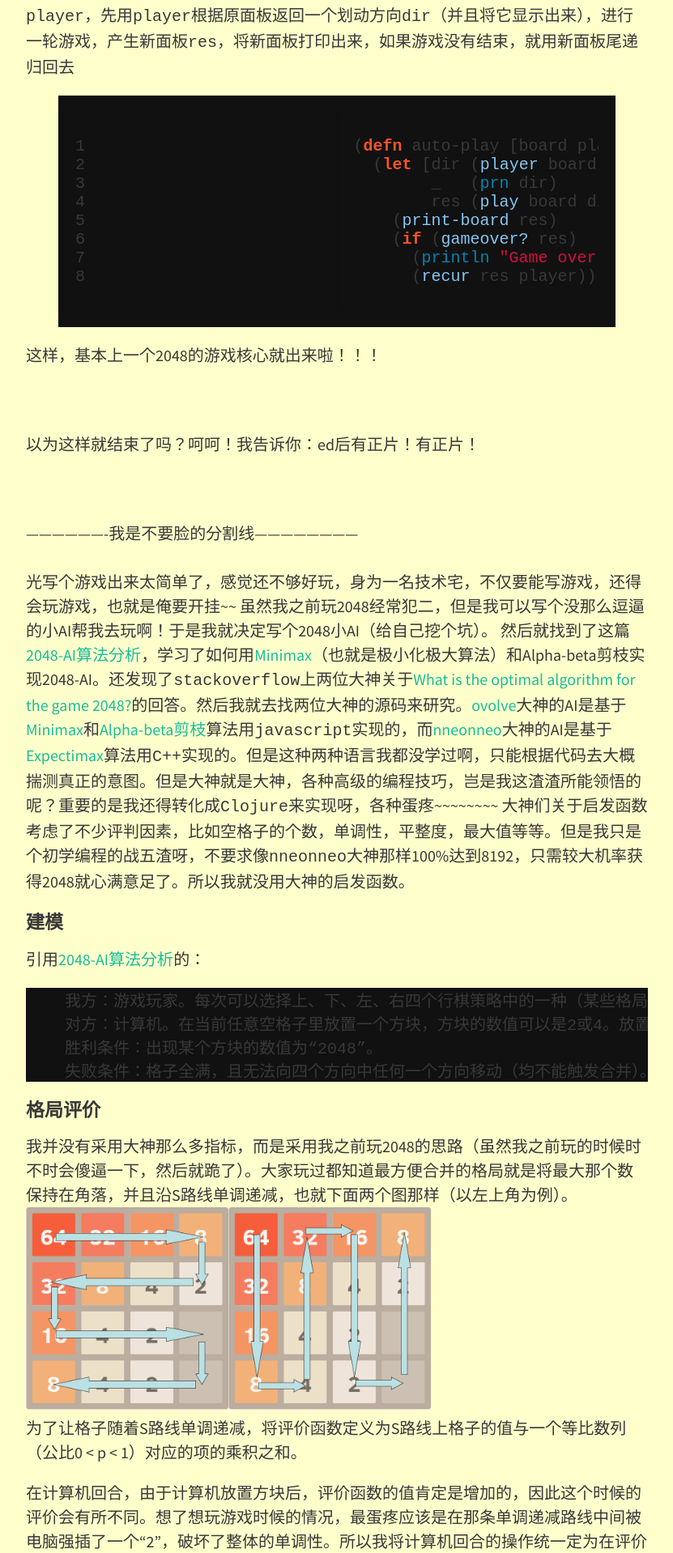
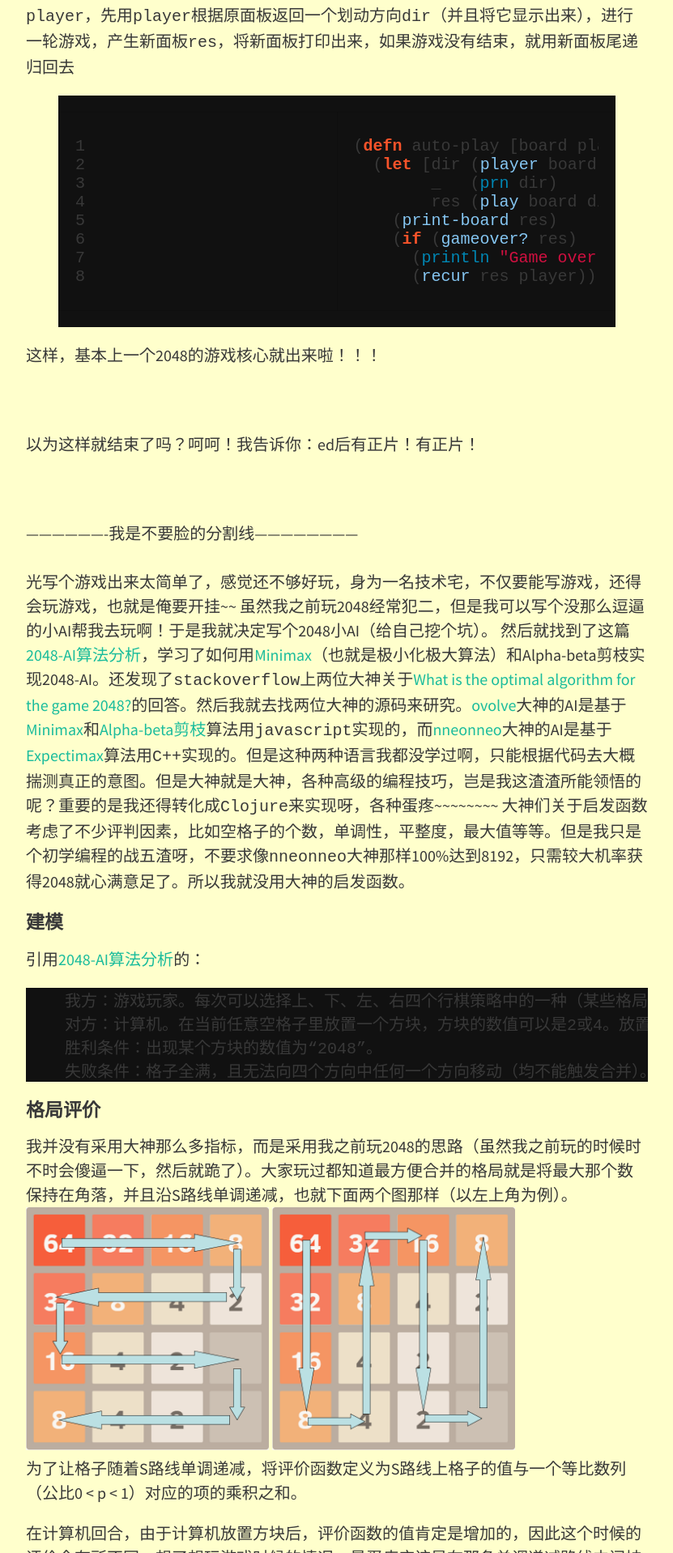
Before and after one commit to ChuitoChan/ChuitoChan.github.io, a Jekyll site: the page built from _posts/2015-08-10-2048-in-clojure.md, in a window 1280 px wide. Shown: the part 4482-6400 px from the top of the page at 81% size, without its empty margins (224-1055 px from the left). Built offline with Jekyll 4.4.1, drawn with Linux system fonts in a browser that asks for light colours; nearby versions of some CDN libraries.

Commit message:
Update 2015-08-10-2048-in-clojure.md

```diff
--- a/_posts/2015-08-10-2048-in-clojure.md
+++ b/_posts/2015-08-10-2048-in-clojure.md
@@ -171,7 +171,7 @@
 
 #### 格局评价
 我并没有采用大神那么多指标，而是采用我之前玩2048的思路（虽然我之前玩的时候时不时会傻逼一下，然后就跪了）。大家玩过都知道最方便合并的格局就是将最大那个数保持在角落，并且沿S路线单调递减，也就下面两个图那样（以左上角为例）。
-<img src="/img/2048_row.png" alt="横向S路线" title="横向S路线" width="250" /><img src="/img/2048_col.png" alt="纵向S路线" title="纵向S路线" width="250" />
+<img src="/img/2048_row.png" alt="横向S路线" title="横向S路线" width="300" /> <img src="/img/2048_col.png" alt="纵向S路线" title="纵向S路线" width="300" />
 <br>
 为了让格子随着S路线单调递减，将评价函数定义为S路线上格子的值与一个等比数列（公比0 < p < 1）对应的项的乘积之和。
 
```
